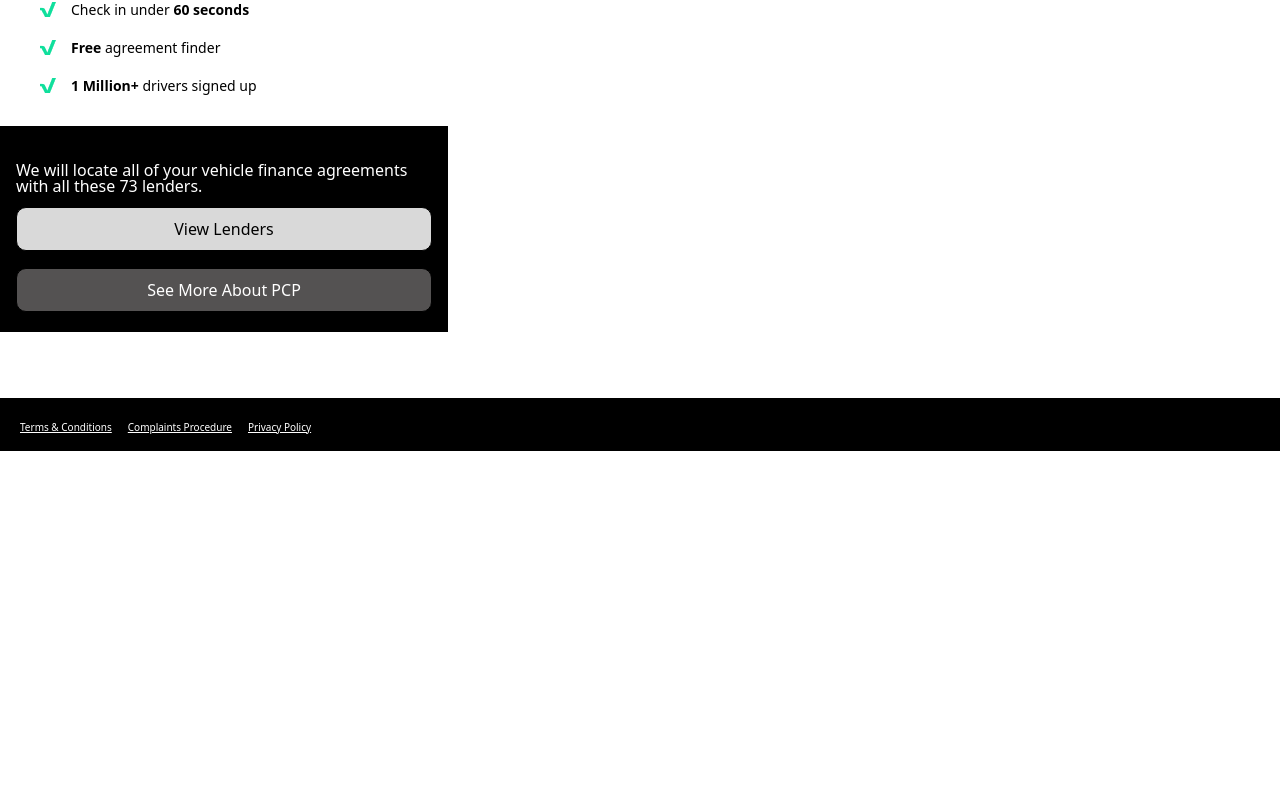
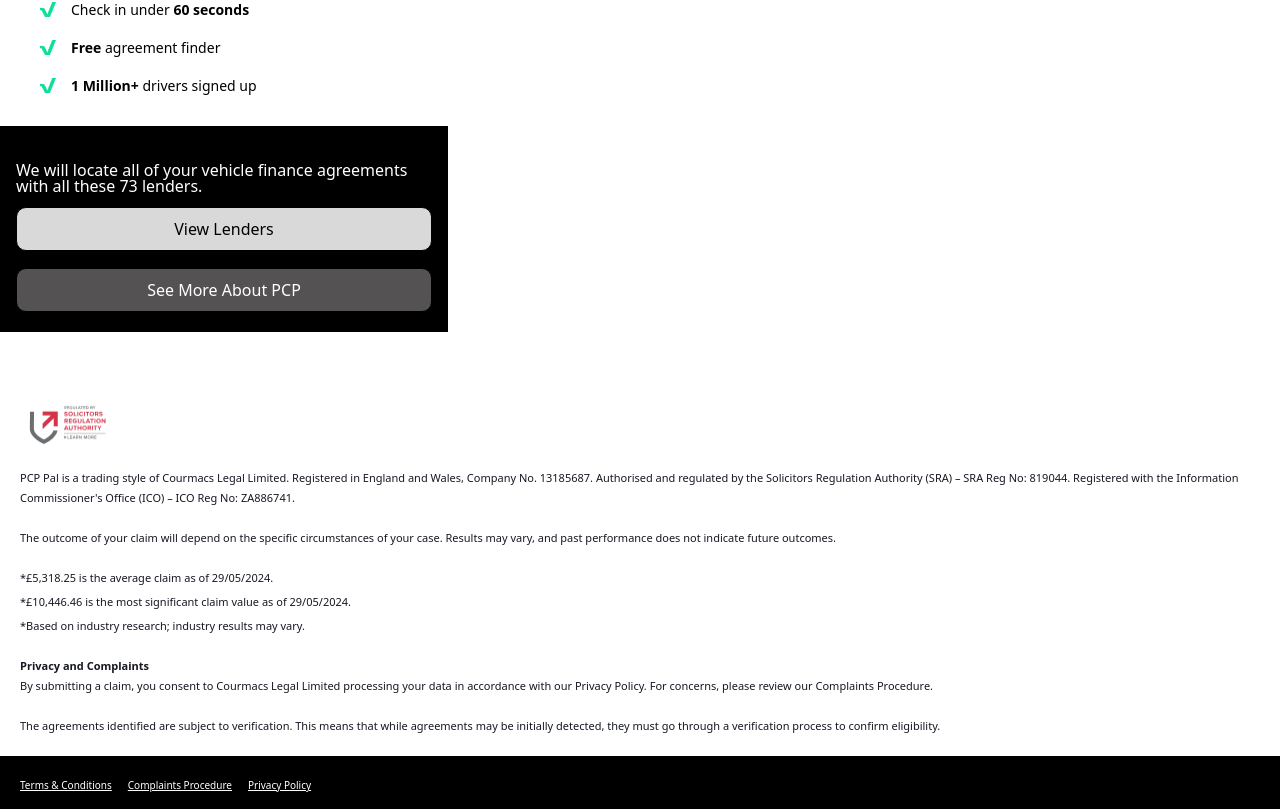
Before and after one commit to ElJefe111944/tgg-pcp-pal, a Next.js app: page / in a window 1280 px wide. Shown: the part 506-1315 px from the top of the page. Before the commit the page ends 957 px from the top, so only its background shows below. Built offline with nearby package versions, Linux system fonts and the light colour scheme; a web font is replaced by a local one.

Commit message:
Footer copy, SRA logo added & componet optimized

```diff
--- a/src/app/components/Footer.tsx
+++ b/src/app/components/Footer.tsx
@@ -1,39 +1,84 @@
 import Link from "next/link";
+import Image from "next/image";
+
+const textClass =
+  "text-[11px] font-light leading-5 text-[#161823]";
+
+const legalLinks = [
+  { label: "Terms & Conditions", href: "#" },
+  { label: "Complaints Procedure", href: "#" },
+  { label: "Privacy Policy", href: "#" },
+];
 
 export function Footer() {
   return (
-    <footer className="h-[53px] bg-black flex items-center px-5">
+    <footer className="flex flex-col gap-5">
+      <section className="px-5">
+        <div className="flex flex-col gap-5 justify-center">
+          <Image
+            src="/images/footer/sra-logo.png"
+            alt="Regulated by Solicitors Regulation Authority"
+            width={96}
+            height={50}
+            className="h-[50.42px] w-24"
+          />
+
+          <p className={textClass}>
+            PCP Pal is a trading style of Courmacs Legal Limited. Registered in
+            England and Wales, Company No. 13185687. Authorised and regulated by
+            the Solicitors Regulation Authority (SRA) – SRA Reg No: 819044.
+            Registered with the Information Commissioner&apos;s Office (ICO) – ICO
+            Reg No: ZA886741.
+          </p>
+
+          <p className={textClass}>
+            The outcome of your claim will depend on the specific circumstances
+            of your case. Results may vary, and past performance does not
+            indicate future outcomes.
+          </p>
+
+          <ul className={`${textClass} list-none space-y-1`}>
+            <li>*£5,318.25 is the average claim as of 29/05/2024.</li>
+            <li>*£10,446.46 is the most significant claim value as of 29/05/2024.</li>
+            <li>*Based on industry research; industry results may vary.</li>
+          </ul>
+
+          <p className={textClass}>
+            <span className="font-semibold">Privacy and Complaints</span>
+            <br />
+            By submitting a claim, you consent to Courmacs Legal Limited
+            processing your data in accordance with our Privacy Policy. For
+            concerns, please review our{" "}
+            <span>Complaints Procedure</span>.
+          </p>
+
+          <p className={textClass}>
+            The agreements identified are subject to verification. This means
+            that while agreements may be initially detected, they must go
+            through a verification process to confirm eligibility.
+          </p>
+        </div>
+      </section>
+
+      <div className="h-[53px] bg-black px-5 flex items-center">
         <nav
           aria-label="Legal and privacy information"
           className="w-full"
         >
           <ul className="flex flex-row flex-wrap items-center gap-4">
-          <li>
+            {legalLinks.map((link) => (
+              <li key={link.label}>
                 <Link
+                  href={link.href}
                   className="text-white text-[10px] underline font-normal focus-visible:outline-none focus-visible:ring-2 focus-visible:ring-white focus-visible:ring-offset-2 focus-visible:ring-offset-black"
-              href="#"
                 >
-              Terms &amp; Conditions
+                  {link.label}
                 </Link>
               </li>
-          <li>
-            <Link
-              className="text-white text-[10px] underline font-normal focus-visible:outline-none focus-visible:ring-2 focus-visible:ring-white focus-visible:ring-offset-2 focus-visible:ring-offset-black"
-              href="#"
-            >
-              Complaints Procedure
-            </Link>
-          </li>
-          <li>
-            <Link
-              className="text-white text-[10px] underline font-normal focus-visible:outline-none focus-visible:ring-2 focus-visible:ring-white focus-visible:ring-offset-2 focus-visible:ring-offset-black"
-              href="#"
-            >
-              Privacy Policy
-            </Link>
-          </li>
+            ))}
           </ul>
         </nav>
+      </div>
     </footer>
   );
 }
```
Lines whose indentation alone changed are shown as unchanged.
